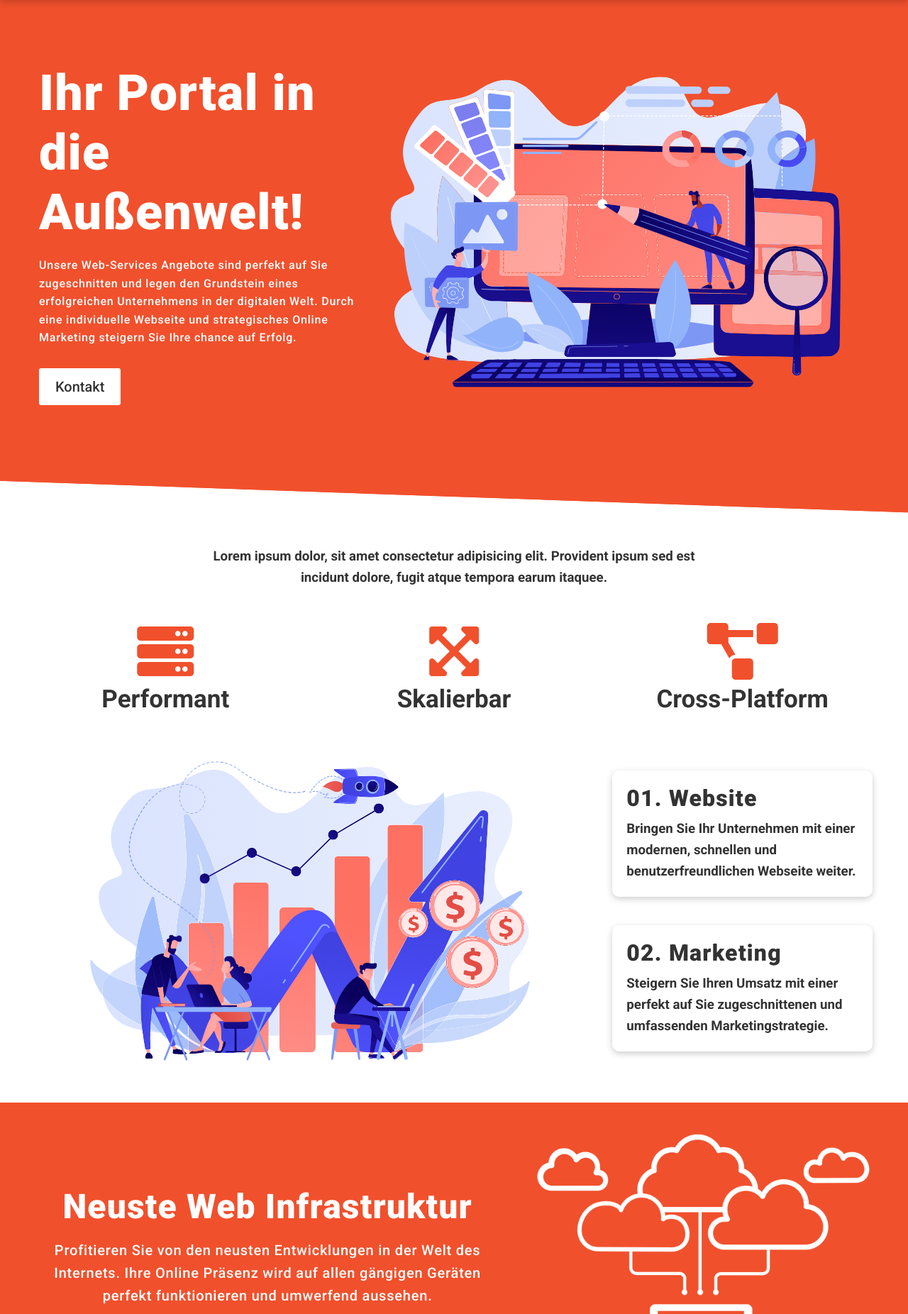
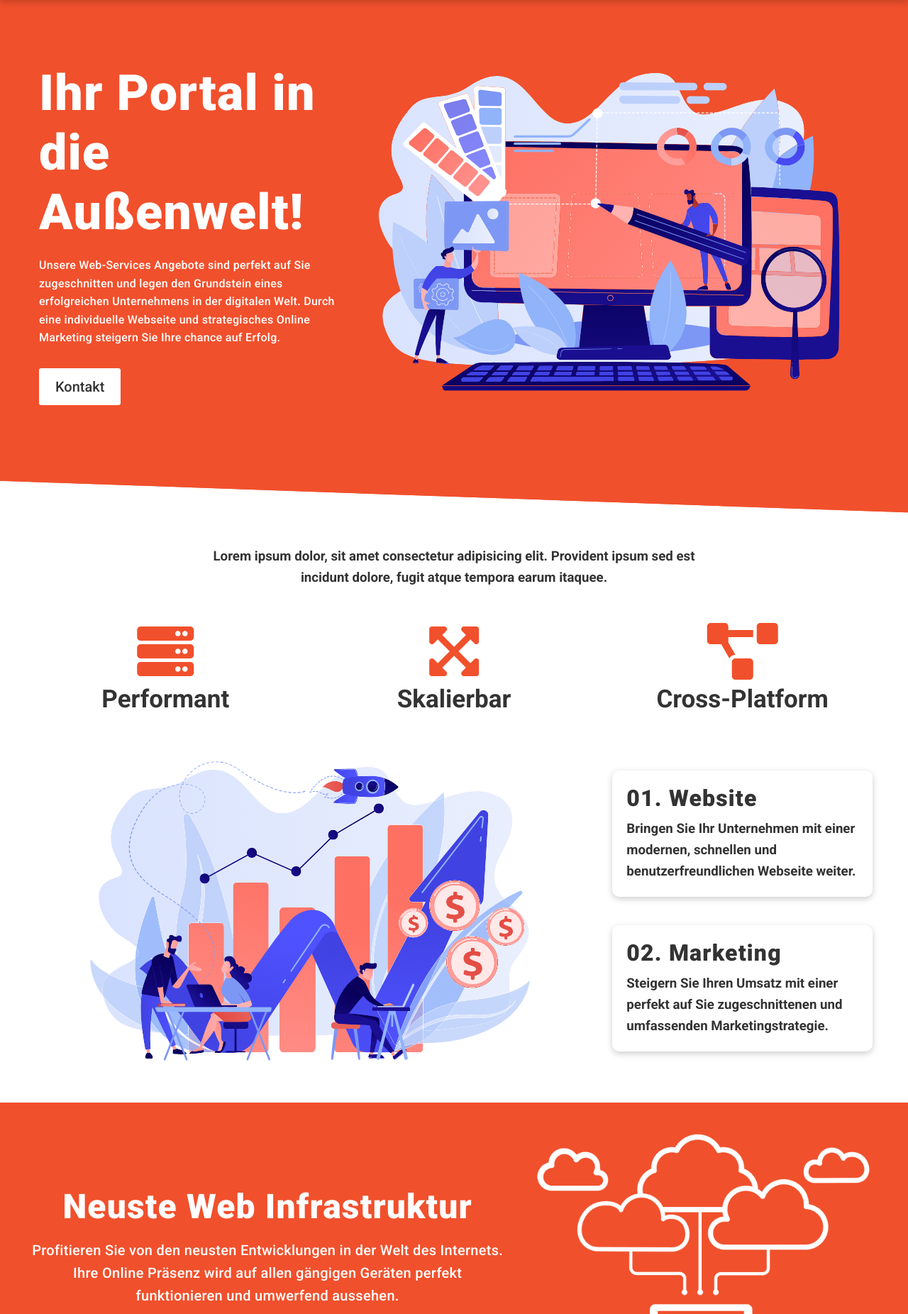
Before and after one commit to readrian/Freelance, a PHP site: page / in a window 1280 px wide. Shown: the part 68-1920 px from the top of the page at 71% size. Run offline with PHP 8.4, Linux system fonts and the light colour scheme.

Commit message:
changed letter spacing

```diff
--- a/css/styles.css
+++ b/css/styles.css
@@ -78,7 +78,7 @@
 p {
   margin: 10px 0;
   font-weight: 500;
-  letter-spacing: 0.8px;
+  letter-spacing: 0.3px;
 }
 
 /* img {
```
